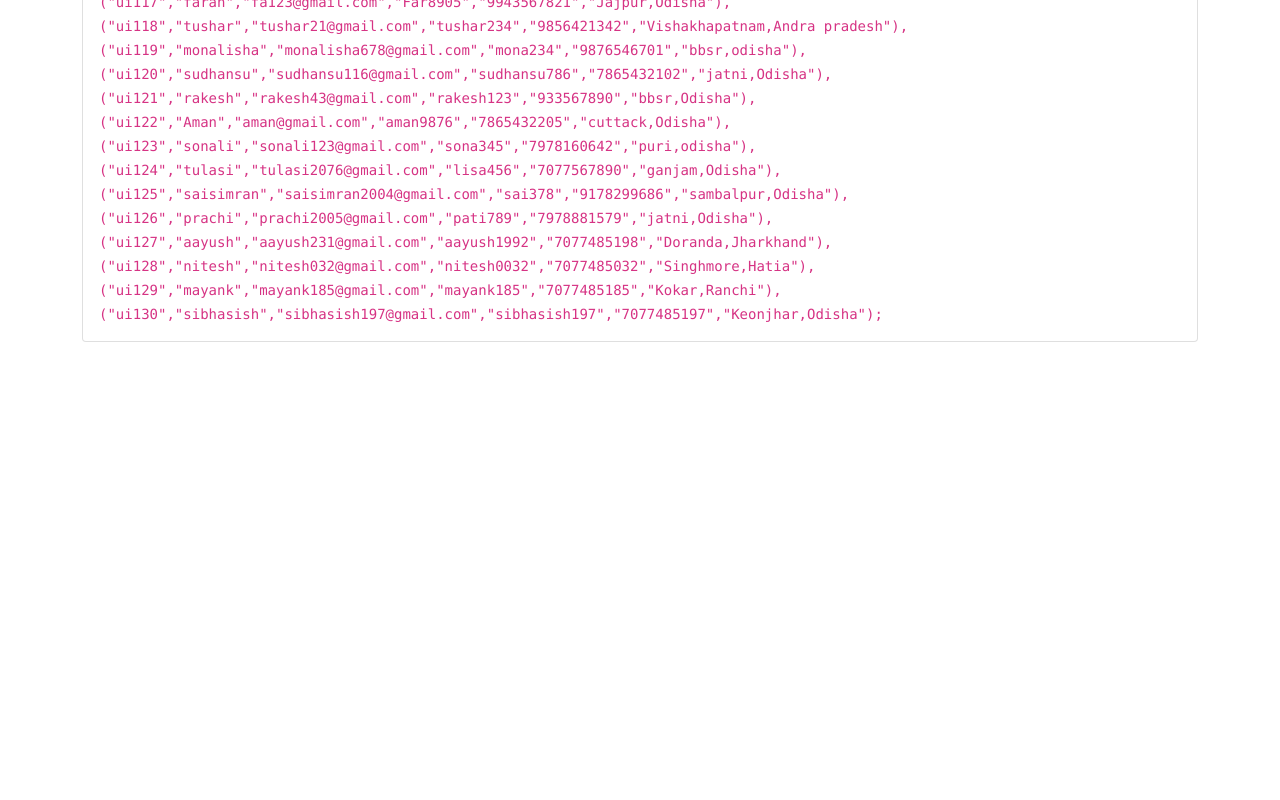
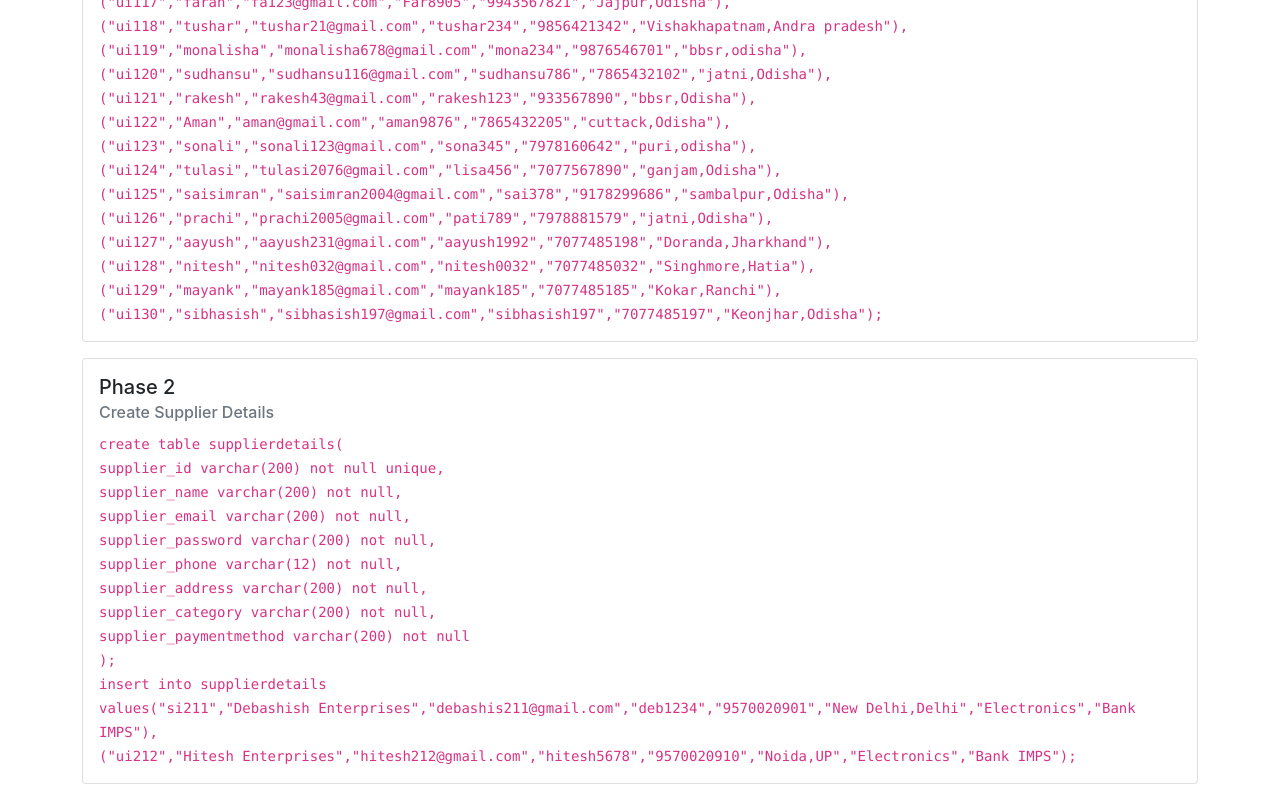
Before and after one commit to BasirKhan418/dbms-project-web, a React (Create React App) app: page /code in a window 1280 px wide. Shown: the part 1204-2004 px from the top of the page. Before the commit the page ends 1562 px from the top, so only its background shows below. Built offline with nearby package versions, Linux system fonts and the light colour scheme; a web font is replaced by a local one.

Commit message:
Phase 2 added

```diff
--- a/src/components/Code.jsx
+++ b/src/components/Code.jsx
@@ -143,6 +143,26 @@ values("ui111","priyanshu","priyanshu@gmail.com","pri1234","9758485876","Rachi,J
 </code>
   </div>
 </div>
+      <div className="card my-3">
+  <div className="card-body">
+    <h5 className="card-title">Phase 2</h5>
+    <h6 className="card-subtitle mb-2 text-muted">Create Supplier Details</h6>
+    <code className="card-text">create table supplierdetails(<br/>
+supplier_id varchar(200) not null unique,<br/>
+supplier_name varchar(200) not null,<br/>
+supplier_email varchar(200) not null,<br/>
+supplier_password varchar(200) not null,<br/>
+supplier_phone varchar(12) not null,<br/>
+supplier_address varchar(200) not null,<br/>
+supplier_category varchar(200) not null,<br/>
+supplier_paymentmethod varchar(200) not null<br/>
+);<br/>
+insert into supplierdetails<br/>
+values("si211","Debashish Enterprises","debashis211@gmail.com","deb1234","9570020901","New Delhi,Delhi","Electronics","Bank IMPS"),<br/>
+("ui212","Hitesh Enterprises","hitesh212@gmail.com","hitesh5678","9570020910","Noida,UP","Electronics","Bank IMPS");<br/>
+</code>
+  </div>
+</div>
       </div>
 
       </>
```
